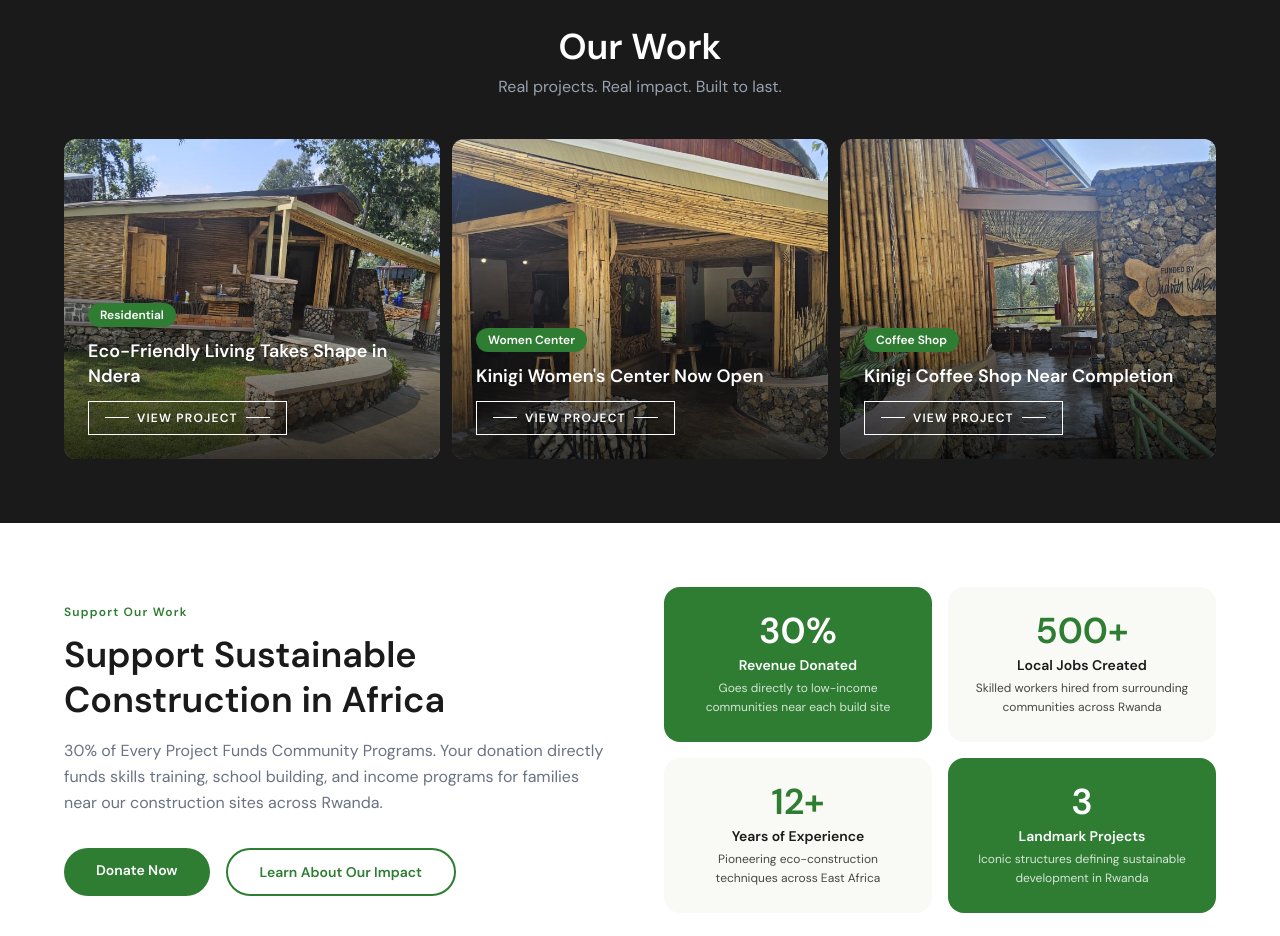
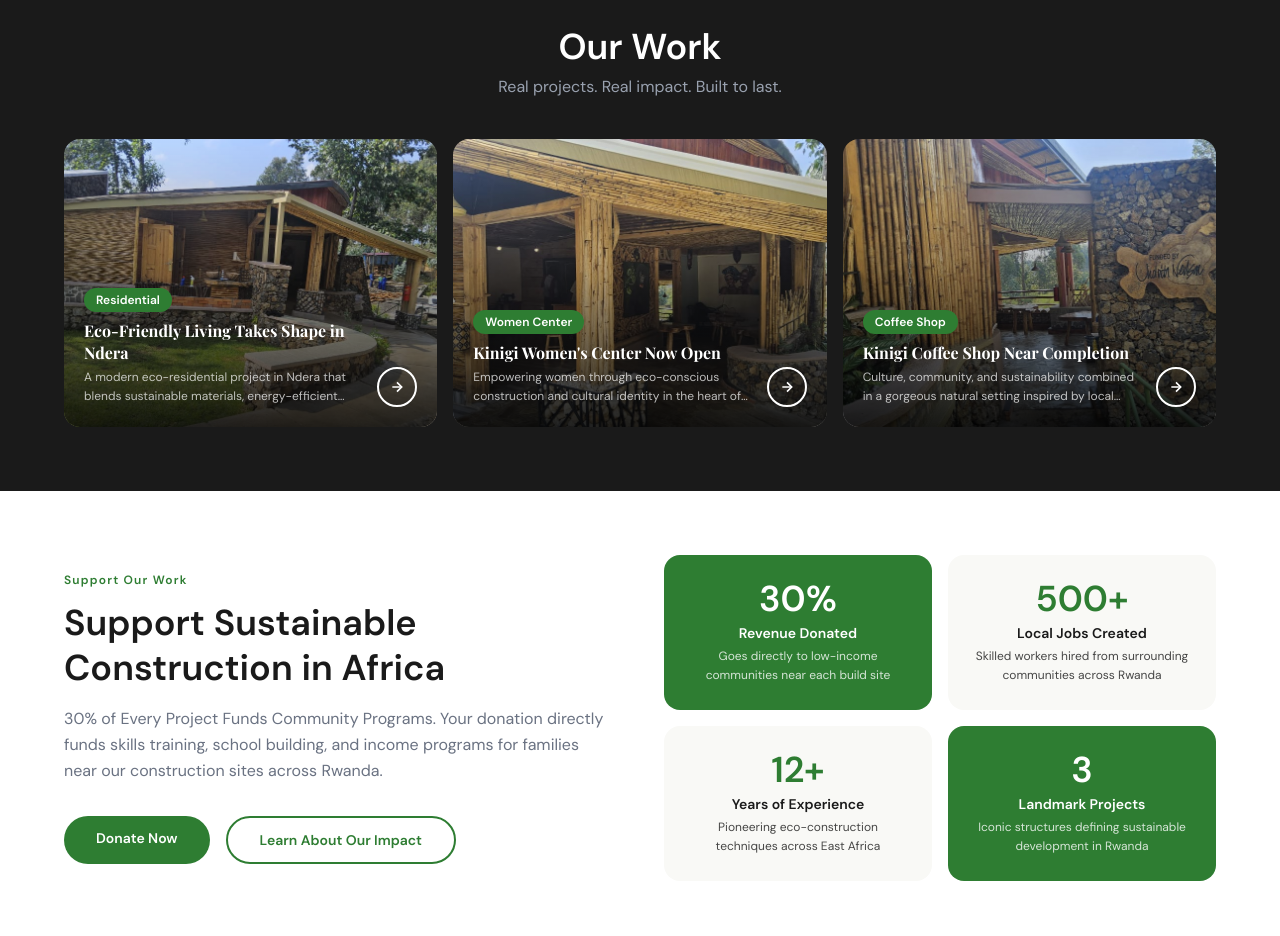
Before and after one commit to muhorakeye/Headfam, a React (Vite) app: page / in a window 1280 px wide. Shown: the part 1940-2876 px from the top of the page. Built offline with nearby package versions, Linux system fonts and the light colour scheme.

Commit message:
refactor(home): update OurWork grid to match full-bleed image overlay card style from EcoProjects

```diff
--- a/src/components/sections/Home/OurWork.tsx
+++ b/src/components/sections/Home/OurWork.tsx
@@ -1,7 +1,9 @@
-// OurWork — mosaic bento grid, full-bleed image cards with text overlay
+// OurWork — full-bleed image overlay cards, matches EcoProjects/ArchProjects card design
 // Images fall back to dark green (#1b4332) so missing assets never look broken
 
 import { useState } from 'react'
+import { useNavigate } from 'react-router-dom'
+import { motion } from 'framer-motion'
 import img6 from '../../../assets/Hero/headfam6.jpeg'
 import img7 from '../../../assets/Hero/headfam7.jpeg'
 import img8 from '../../../assets/Hero/headfam8.jpeg'
@@ -9,110 +11,124 @@ import img8 from '../../../assets/Hero/headfam8.jpeg'
 interface Project {
   id: number
   category: string
+  date: string
   title: string
+  description: string
   image: string
+  route: string
 }
 
 const projects: Project[] = [
   {
     id: 1,
     category: 'Residential',
+    date: 'December 2, 2024',
     title: 'Eco-Friendly Living Takes Shape in Ndera',
+    description: 'A modern eco-residential project in Ndera that blends sustainable materials, energy-efficient design, and community-centered architecture.',
     image: img6,
+    route: '/projects/ndera-residential',
   },
   {
     id: 2,
-    category: "Women Center",
+    category: 'Women Center',
+    date: 'July 3, 2024',
     title: "Kinigi Women's Center Now Open",
+    description: 'Empowering women through eco-conscious construction and cultural identity in the heart of Kinigi.',
     image: img7,
+    route: '/projects/kinigi-womens-center',
   },
   {
     id: 3,
     category: 'Coffee Shop',
+    date: 'May 28, 2024',
     title: 'Kinigi Coffee Shop Near Completion',
+    description: 'Culture, community, and sustainability combined in a gorgeous natural setting inspired by local aesthetics.',
     image: img8,
+    route: '/projects/kinigi-coffee-shop',
   },
 ]
 
-const GOLD = '#C9A84C'
-const GREEN = '#2E7D32'
-
 interface ProjectCardProps {
   project: Project
+  index: number
 }
 
-function ProjectCard({ project }: ProjectCardProps) {
-  const [hovered, setHovered] = useState<boolean>(false)
+function ProjectCard({ project, index }: ProjectCardProps) {
+  const navigate = useNavigate()
+  const [arrowHovered, setArrowHovered] = useState(false)
 
   return (
-    <div
-      className="relative overflow-hidden rounded-xl cursor-pointer h-72 md:h-80"
-      onMouseEnter={() => setHovered(true)}
-      onMouseLeave={() => setHovered(false)}
+    <motion.div
+      initial={{ opacity: 0, y: 32 }}
+      whileInView={{ opacity: 1, y: 0 }}
+      viewport={{ once: true, amount: 0.1 }}
+      transition={{ duration: 0.6, ease: 'easeOut', delay: index * 0.1 }}
+      className="relative overflow-hidden rounded-2xl cursor-pointer group h-64 sm:h-72"
+      onClick={() => navigate(project.route)}
     >
-      {/* Full-bleed photo */}
       <img
         src={project.image}
         alt={project.title}
-        className="absolute inset-0 w-full h-full object-cover transition-transform duration-700"
-        style={{ transform: hovered ? 'scale(1.05)' : 'scale(1)' }}
+        className="absolute inset-0 w-full h-full object-cover object-center transition-transform duration-700 ease-in-out group-hover:scale-110"
         onError={(e: React.SyntheticEvent<HTMLImageElement>) => {
           e.currentTarget.style.backgroundColor = '#1b4332'
           e.currentTarget.src = ''
         }}
       />
 
-      {/* Bottom-half gradient */}
+      {/* Permanent gradient overlay */}
       <div
         className="absolute inset-0"
-        style={{ background: 'linear-gradient(to top, rgba(0,0,0,0.75) 0%, transparent 60%)' }}
+        style={{ background: 'linear-gradient(to top, rgba(0,0,0,0.85) 0%, rgba(0,0,0,0.2) 60%, transparent 100%)' }}
       />
 
-      {/* Text overlay */}
-      <div className="absolute bottom-0 left-0 p-6">
+      {/* Content block */}
+      <div className="absolute bottom-0 left-0 right-0 p-5 z-10 flex items-end justify-between gap-3">
+        <div className="flex-1">
           <span
-          className="inline-block text-xs font-semibold px-3 py-1 rounded-full text-white mb-3"
-          style={{ backgroundColor: GREEN }}
+            className="inline-block text-xs font-bold px-3 py-1 rounded-full mb-2 text-white"
+            style={{ backgroundColor: '#2E7D32', fontFamily: 'DM Sans' }}
           >
             {project.category}
           </span>
+          <p
+            className="text-base font-black text-white leading-snug mb-1"
+            style={{ fontFamily: 'Playfair Display' }}
+          >
+            {project.title}
+          </p>
+          <p
+            className="text-xs leading-relaxed"
+            style={{
+              color: 'rgba(255,255,255,0.72)',
+              fontFamily: 'DM Sans',
+              display: '-webkit-box',
+              WebkitLineClamp: 2,
+              WebkitBoxOrient: 'vertical',
+              overflow: 'hidden',
+            }}
+          >
+            {project.description}
+          </p>
+        </div>
 
-        <h3 className="text-lg font-bold text-white leading-snug mb-3">
-          {project.title}
-        </h3>
-
-        {/* VIEW PROJECT — sharp rectangle, flanking lines */}
+        {/* Arrow button */}
         <div
-          className="inline-flex items-center gap-2 border px-4 py-2 transition-colors duration-300"
-          style={{ borderColor: hovered ? GOLD : 'white' }}
+          className="flex-shrink-0 self-end w-10 h-10 rounded-full border-2 flex items-center justify-center transition-all duration-300"
+          style={{
+            borderColor: arrowHovered ? '#C9A84C' : 'white',
+            backgroundColor: arrowHovered ? '#C9A84C' : 'transparent',
+          }}
+          onMouseEnter={() => setArrowHovered(true)}
+          onMouseLeave={() => setArrowHovered(false)}
         >
-          <span
-            style={{
-              width: '24px',
-              height: '1px',
-              backgroundColor: hovered ? GOLD : 'white',
-              display: 'inline-block',
-              transition: 'background-color 300ms',
-            }}
-          />
-          <span
-            className="text-xs font-bold tracking-widest transition-colors duration-300"
-            style={{ color: hovered ? GOLD : 'white' }}
-          >
-            VIEW PROJECT
-          </span>
-          <span
-            style={{
-              width: '24px',
-              height: '1px',
-              backgroundColor: hovered ? GOLD : 'white',
-              display: 'inline-block',
-              transition: 'background-color 300ms',
-            }}
-          />
+          <svg width="16" height="16" viewBox="0 0 24 24" fill="none" stroke="white" strokeWidth="2.5">
+            <line x1="5" y1="12" x2="19" y2="12" />
+            <polyline points="12 5 19 12 12 19" />
+          </svg>
         </div>
       </div>
-    </div>
+    </motion.div>
   )
 }
 
@@ -130,9 +146,9 @@ export function OurWork() {
         Real projects. Real impact. Built to last.
       </p>
 
-      <div className="grid grid-cols-1 md:grid-cols-3 gap-3">
-        {projects.map((project) => (
-          <ProjectCard key={project.id} project={project} />
+      <div className="max-w-6xl mx-auto grid grid-cols-1 sm:grid-cols-2 lg:grid-cols-3 gap-4">
+        {projects.map((project, index) => (
+          <ProjectCard key={project.id} project={project} index={index} />
         ))}
       </div>
     </section>
```
Lines whose indentation alone changed are shown as unchanged.
